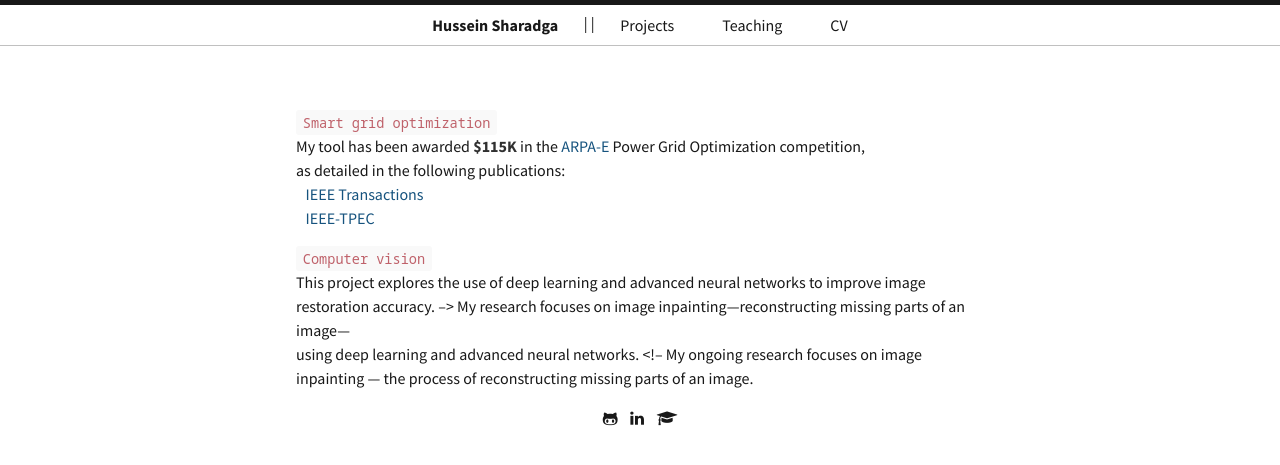
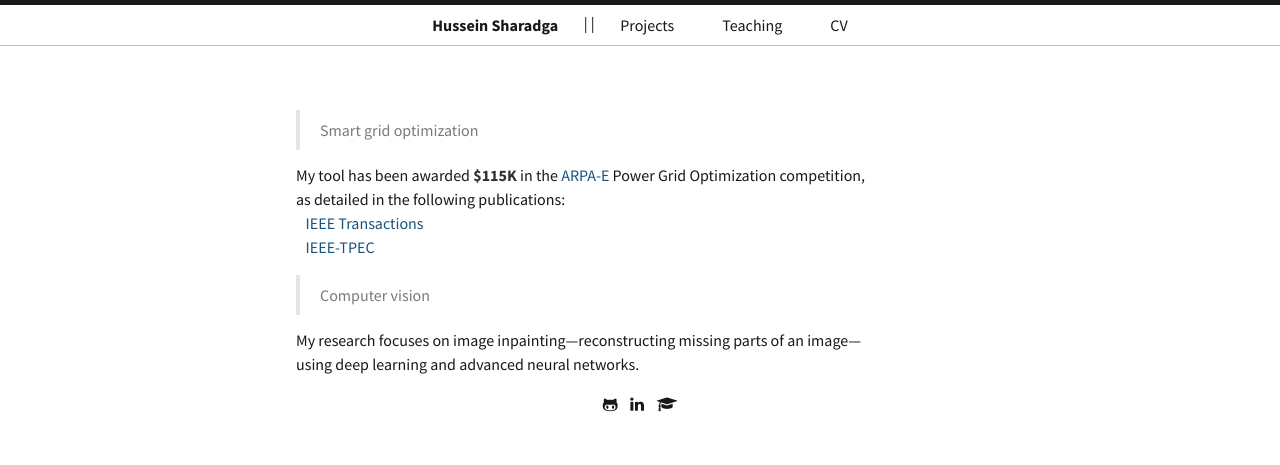
Before and after one commit to hssharadga/hssharadga.github.io, a Jekyll site: the page built from about.md, in a window 1280 px wide. Shown: the top 465 px of the page. Built offline with Jekyll 4.4.1, drawn with Linux system fonts in a browser that asks for light colours.

Commit message:
Update about.md

```diff
--- a/about.md
+++ b/about.md
@@ -3,17 +3,19 @@ layout: page
 title: " "
 ---
 
-<code>Smart grid optimization</code> <br>
+>Smart grid optimization
+
 My tool has been awarded **$115K** in the <a href="https://gocompetition.energy.gov/" target="_blank">ARPA-E</a>  Power Grid Optimization competition, <br>
 as detailed in the following publications: <br>
 &nbsp;&nbsp; <a href="https://hssharadga.github.io/assets/IEEE_TIA.pdf" target="_blank">IEEE Transactions</a>  <br>
 &nbsp;&nbsp; <a href="https://hssharadga.github.io/assets/IEEE_TPEC.pdf" target="_blank">IEEE-TPEC</a>
 
-<code>Computer vision </code>  <br>
-This project explores the use of deep learning and advanced neural networks to improve image restoration accuracy. -->
+>Computer vision
+
 My research focuses on image inpainting—reconstructing missing parts of an image— <br>
 using deep learning and advanced neural networks.
 <!-- My ongoing research focuses on image inpainting — the process of reconstructing missing parts of an image. <br>
+This project explores the use of deep learning and advanced neural networks to improve image restoration accuracy. -->
 
 
 
```
